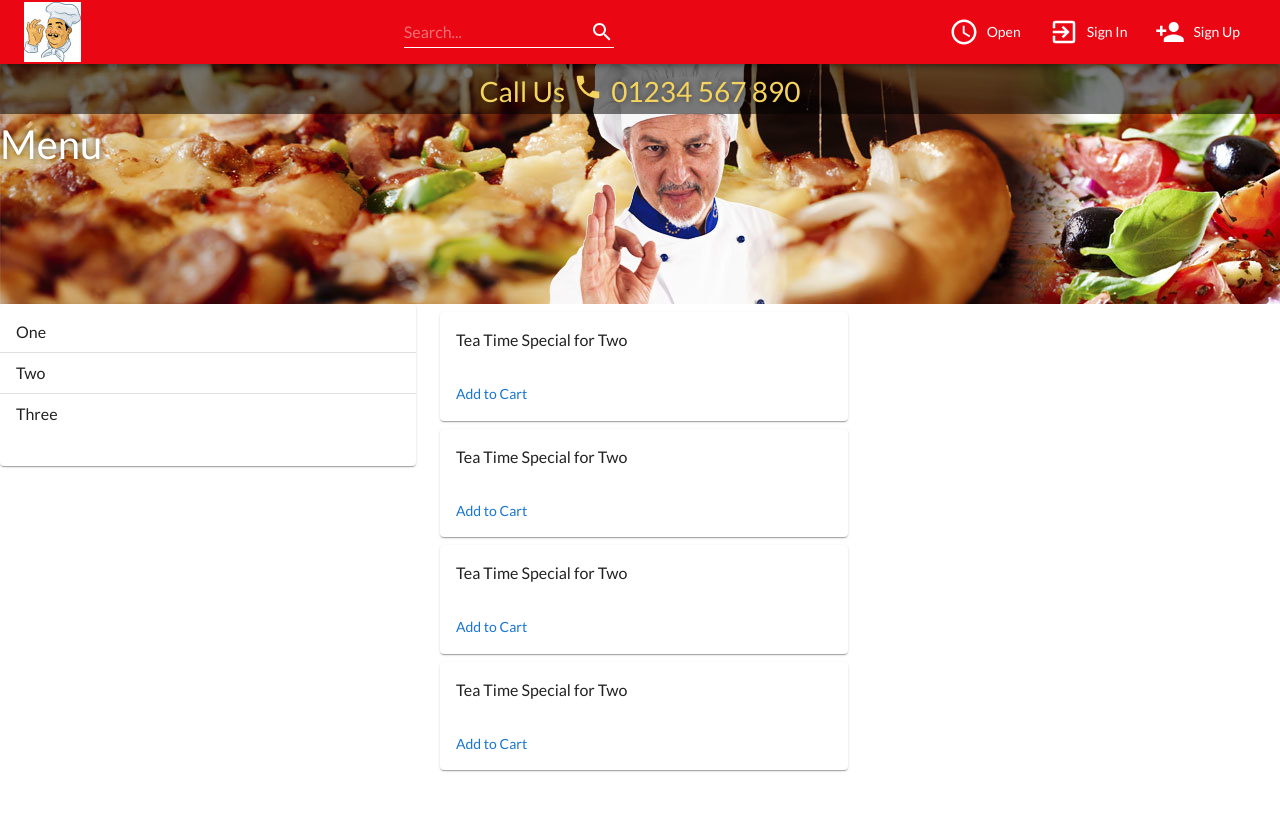
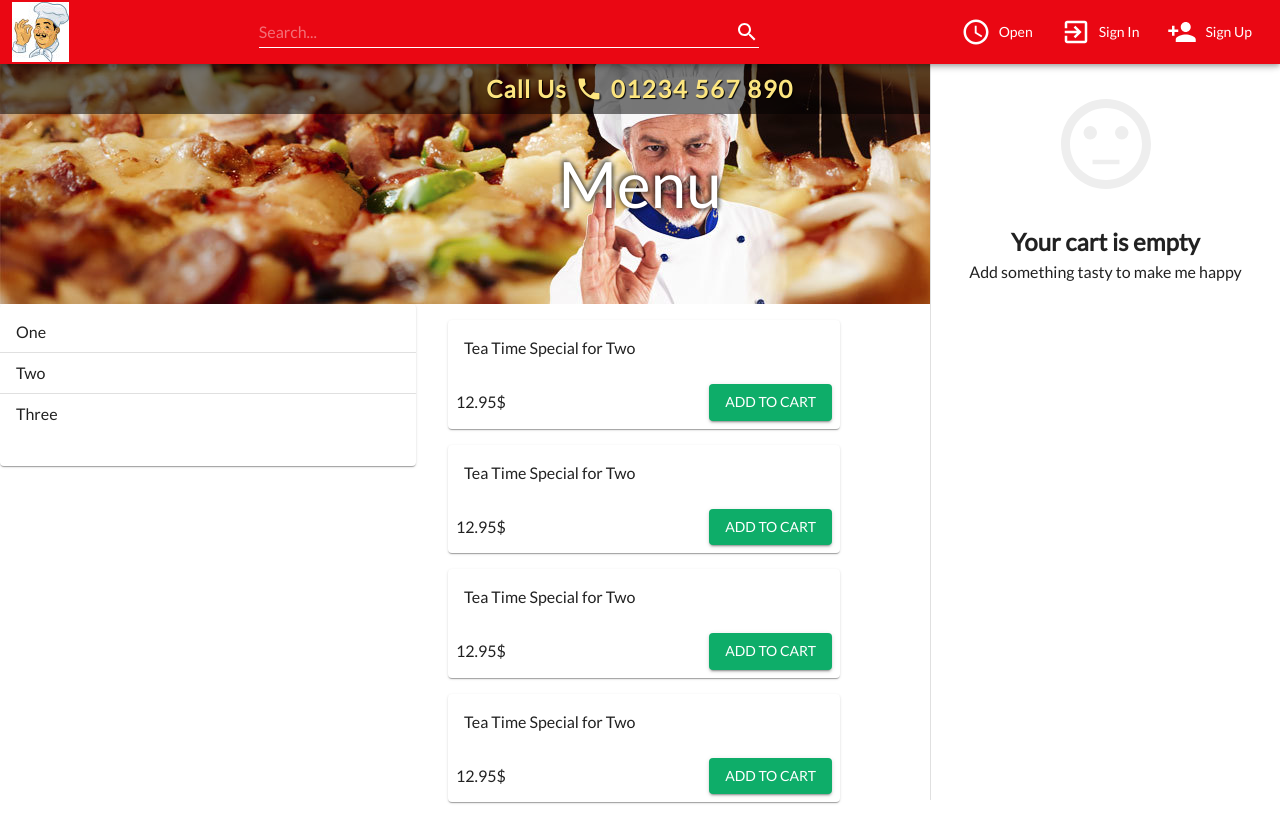
Before and after one commit to icedev214/eyas-food-ordering-site, a React (Create React App) app: page / in a window 1280 px wide. Built offline with nearby package versions, Linux system fonts and the light colour scheme.

Commit message:
Added drawer to home page and made some changes

```diff
--- a/src/App.js
+++ b/src/App.js
@@ -17,7 +17,10 @@ const eyasTheme = createTheme({
       main: "#ffffff",
     },
     golden: {
-      main: "#f4d35e",
+      main: "#fce57f",
+    },
+    green: {
+      main: "#0ead69",
     },
   },
   typography: {
--- a/src/components/Banner.js
+++ b/src/components/Banner.js
@@ -8,29 +8,64 @@ const Banner = () => {
         backgroundImage: "url('/banner-back-1.jpg')",
         height: 240,
         width: "100%",
+        display: "flex",
+        alignItems: "center",
+        justifyContent: "center",
+        flexDirection: "column",
+        position: "relative",
       }}
     >
-      <Box sx={{ bgcolor: "#00000084", height: 50 }}>
+      <Box
+        sx={{
+          bgcolor: "#00000084",
+          width: "100%",
+          height: 50,
+          display: "flex",
+          alignItems: "center",
+          justifyContent: "center",
+          position: "absolute",
+          top: 0,
+        }}
+      >
         <Typography
           align="center"
           sx={{
             color: "golden.main",
-            fontSize: 28,
-            textShadow:
-              "2px 2px 4px rgba(0, 0, 0, 0.25), -2px -2px 4px rgba(0, 0, 0, 0.25)",
+            fontSize: 24,
+            textShadow: "1px 1px 1px black",
+            fontWeight: 600,
+            letterSpacing: 1,
           }}
         >
           Call Us
-          <PhoneIcon sx={{ fontSize: 30, mx: 1, mt: 1 }} />
+        </Typography>
+        <PhoneIcon
+          sx={{
+            fontSize: 28,
+            mx: 1,
+            color: "golden.main",
+          }}
+          style={{ filter: "drop-shadow(1px 1px 1px black)" }}
+        />
+        <Typography
+          align="center"
+          sx={{
+            color: "golden.main",
+            fontSize: 24,
+            textShadow: "1px 1px 1px black",
+            fontWeight: 600,
+            letterSpacing: 1.6,
+          }}
+        >
           01234 567 890
         </Typography>
       </Box>
       <Typography
         color="white"
         sx={{
-          fontSize: 40,
+          fontSize: 64,
           textShadow:
-            "2px 2px 4px rgba(0, 0, 0, 0.25), -2px -2px 4px rgba(0, 0, 0, 0.25)",
+            "2px 2px 4px rgba(0, 0, 0, 0.6), -2px -2px 4px rgba(0, 0, 0, 0.6)",
         }}
       >
         Menu
--- /dev/null
+++ b/src/components/Cart.js
@@ -0,0 +1,43 @@
+import { Drawer, Toolbar, Box, Typography } from "@mui/material";
+
+import SentimentNeutralIcon from "@mui/icons-material/SentimentNeutral";
+
+const drawerWidth = 350;
+
+const Cart = () => {
+  return (
+    <Drawer
+      sx={{
+        width: drawerWidth,
+        flexShrink: 0,
+        "& .MuiDrawer-paper": {
+          width: drawerWidth,
+          boxSizing: "border-box",
+        },
+      }}
+      variant="permanent"
+      anchor="right"
+    >
+      <Toolbar />
+      <Box
+        sx={{
+          width: "100%",
+          height: 160,
+          display: "flex",
+          alignItems: "center",
+          justifyContent: "center",
+        }}
+      >
+        <SentimentNeutralIcon sx={{ fontSize: 108, color: "#eeeeee" }} />
+      </Box>
+      <Typography align="center" sx={{ fontSize: 24, fontWeight: 600 }}>
+        Your cart is empty
+      </Typography>
+      <Typography align="center">
+        Add something tasty to make me happy
+      </Typography>
+    </Drawer>
+  );
+};
+
+export default Cart;
--- a/src/components/NavBar.js
+++ b/src/components/NavBar.js
@@ -13,8 +13,12 @@ const Offset = styled("div")(({ theme }) => theme.mixins.toolbar);
 const NavBar = () => {
   return (
     <Box sx={{ flexGrow: 1 }}>
-      <AppBar position="fixed" style={{ background: "#ea0713" }}>
-        <Toolbar>
+      <AppBar
+        position="fixed"
+        style={{ background: "#ea0713" }}
+        sx={{ zIndex: (theme) => theme.zIndex.drawer + 1 }}
+      >
+        <Toolbar style={{ paddingLeft: 12, paddingRight: 12 }}>
           <img src="/chef.jpg" alt="chef" />
           <Box sx={{ flexGrow: 1 }} />
           <SearchField />
--- a/src/components/SaleCard.js
+++ b/src/components/SaleCard.js
@@ -4,16 +4,21 @@ import {
   CardContent,
   CardActions,
   Typography,
+  Box,
 } from "@mui/material";
 
 const SaleCard = ({ data }) => {
   return (
-    <Card sx={{ m: 1 }}>
+    <Card sx={{ m: 2 }}>
       <CardContent>
         <Typography>{data.name}</Typography>
       </CardContent>
       <CardActions>
-        <Button>Add to Cart</Button>
+        <Typography>12.95$</Typography>
+        <Box sx={{ flexGrow: 1 }} />
+        <Button variant="contained" color="green" sx={{ color: "white" }}>
+          ADD TO CART
+        </Button>
       </CardActions>
     </Card>
   );
--- a/src/components/SalesContent.js
+++ b/src/components/SalesContent.js
@@ -34,9 +34,9 @@ const SalesContent = () => {
 
   return (
     <Grid>
-      {salesData.map((data) => {
+      {salesData.map((data, index) => {
         return (
-          <Grid item lg={6} md={12}>
+          <Grid item lg={6} md={12} key={index}>
             <SaleCard data={data} />
           </Grid>
         );
--- a/src/components/SearchField.js
+++ b/src/components/SearchField.js
@@ -8,6 +8,7 @@ const SearchField = () => {
       variant="standard"
       placeholder="Search..."
       sx={{
+        minWidth: 500,
         input: { color: "white", fontSize: 16 },
         "& .MuiInput-underline:before": {
           borderBottomColor: "white",
--- a/src/pages/Home.js
+++ b/src/pages/Home.js
@@ -1,6 +1,7 @@
 import NavBar from "components/NavBar";
 import Banner from "components/Banner";
 import HomeContent from "components/HomeContent";
+import Cart from "components/Cart";
 
 const Home = () => {
   return (
@@ -8,6 +9,7 @@ const Home = () => {
       <NavBar />
       <Banner />
       <HomeContent />
+      <Cart />
     </>
   );
 };
```
